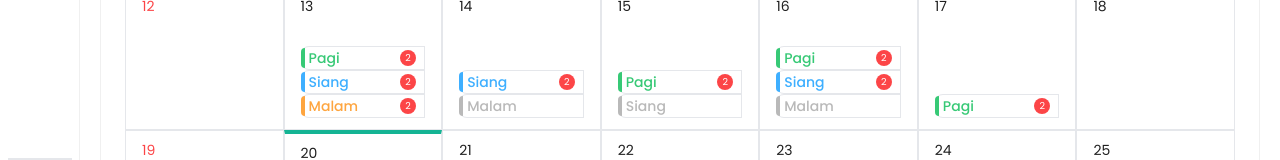
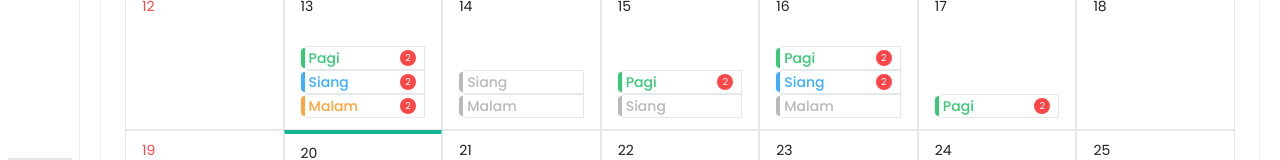
Before and after one commit to team-capstone-1/fe-repro-health, a React (Vite) app: page /jadwal-saya in a window 1280 px wide. Shown: the part 559-719 px from the top of the page. Built offline with nearby package versions, Linux system fonts and the light colour scheme.

Commit message:
feat : add get list data by date utils, and set to detail schedule

```diff
--- /dev/null
+++ b/src/utils/GetListData.js
@@ -0,0 +1,8 @@
+import { Response } from "@/views/app-views/my-schedule/constant/my-schedule";
+
+export function getListDataByDate(targetDate) {
+  const data = Response?.data;
+
+  const targetData = data.find((item) => item.date === targetDate);
+  return targetData ? targetData.listData : null;
+}
--- a/src/utils/MapListData.js
+++ b/src/utils/MapListData.js
@@ -1,5 +1,5 @@
 export const formatStrDayJs = (date) => {
-  return date.format("DD-MM-YYYY");
+  return date?.format("DD-MM-YYYY");
 };
 export const mapListData = (data, eventDate) => {
   const event = {};
--- a/src/views/app-views/my-schedule/components/DetailSchedule.jsx
+++ b/src/views/app-views/my-schedule/components/DetailSchedule.jsx
@@ -1,7 +1,10 @@
-import { useState } from "react";
+import { useEffect, useState } from "react";
 import { Badge, Button, Collapse, Drawer, Flex, Switch, Tooltip } from "antd";
 import { months } from "@/utils/GenerateDate";
 import { FiInfo } from "react-icons/fi";
+import { formatStrDayJs } from "@/utils/MapListData";
+import { getListDataByDate } from "@/utils/GetListData";
+
 import ModalConfirmSchedule from "@/components/shared-components/ModalConfirmSchedule";
 
 const ListAppointment = () => {
@@ -89,10 +92,15 @@ export default function DrawerDetailSchedule({
 const DrawerContent = ({ handleOpenDrawer, selectedDate }) => {
   const [isShow, setIsShow] = useState(false);
 
+  const strDate = formatStrDayJs(selectedDate);
+
+  const listData = getListDataByDate(strDate);
+
   const handleOpenModal = () => {
     setIsShow((prev) => !prev);
     handleOpenDrawer();
   };
+
   const text = (
     <span className="text-black">
       Anda hanya dapat mengubah jadwal dari hari yang akan datang
@@ -105,11 +113,147 @@ const DrawerContent = ({ handleOpenDrawer, selectedDate }) => {
     borderRadius: 5,
     border: "none",
   };
+
   const textDate = (
     <span>
       {selectedDate.date()} {months[selectedDate.month()]} {selectedDate.year()}
     </span>
   );
+
+  const Morning = () => {
+    const [isChecked, setIsChecked] = useState(true);
+
+    const handleCheck = () => {
+      setIsChecked((prev) => !prev);
+    };
+
+    const CheckType = () => {
+      if (listData === null) {
+        setIsChecked(false);
+      } else if (
+        listData[0]?.type === "Masuk" &&
+        listData[0]?.content === "Pagi"
+      ) {
+        setIsChecked(true);
+      } else if (listData[0]?.type === "Libur") {
+        setIsChecked(false);
+      } else {
+        setIsChecked(false);
+      }
+    };
+
+    useEffect(() => {
+      CheckType();
+    }, []);
+
+    const onChange = (checked) => {
+      handleCheck();
+      console.log(`switch to ${checked}`);
+    };
+    return (
+      <>
+        <Flex justify="space-between" align="center">
+          <div>
+            <h6 className="text-base font-semibold">Pagi</h6>
+            <p>08.00 - 11.00</p>
+          </div>
+          <div>
+            <Switch
+              checked={isChecked}
+              onChange={onChange}
+              className={`${isChecked ? "bg-green-500" : "bg-grey-300"}`}
+            />
+          </div>
+        </Flex>
+      </>
+    );
+  };
+
+  const Noon = () => {
+    const [isChecked, setIsChecked] = useState(true);
+
+    const CheckType = () => {
+      if (listData === null) {
+        setIsChecked(false);
+      } else if (
+        (listData[1]?.type === "Masuk" && listData[1]?.content === "Siang") ||
+        (listData[0]?.type === "Masuk" && listData[0]?.content === "Siang")
+      ) {
+        setIsChecked(true);
+      } else if (listData[0]?.type === "Libur") {
+        setIsChecked(false);
+      } else {
+        setIsChecked(false);
+      }
+    };
+
+    useEffect(() => {
+      CheckType();
+    }, []);
+
+    const onChange = (checked) => {
+      setIsChecked((prev) => !prev);
+      console.log(`switch to ${checked}`);
+    };
+    return (
+      <Flex justify="space-between" align="center">
+        <div>
+          <h6 className="text-base font-semibold">Siang</h6>
+          <p>13.00 - 15.30</p>
+        </div>
+        <div>
+          <Switch
+            checked={isChecked}
+            onChange={onChange}
+            className={`${isChecked ? "bg-green-500" : "bg-grey-300"}`}
+          />
+        </div>
+      </Flex>
+    );
+  };
+
+  const Night = () => {
+    const [isChecked, setIsChecked] = useState(true);
+
+    const CheckType = () => {
+      if (listData === null) {
+        setIsChecked(false);
+      } else if (
+        (listData[1]?.type === "Masuk" && listData[1]?.content === "Malam") ||
+        (listData[2]?.type === "Masuk" && listData[2]?.content === "Malam")
+      ) {
+        setIsChecked(true);
+      } else if (listData[0]?.type === "Libur") {
+        setIsChecked(false);
+      } else {
+        setIsChecked(false);
+      }
+    };
+
+    useEffect(() => {
+      CheckType();
+    }, []);
+
+    const onChange = (checked) => {
+      setIsChecked((prev) => !prev);
+      console.log(`switch to ${checked}`);
+    };
+    return (
+      <Flex justify="space-between" align="center">
+        <div>
+          <h6 className="text-base font-semibold">Malam</h6>
+          <p>18.30 - 20.30</p>
+        </div>
+        <div>
+          <Switch
+            checked={isChecked}
+            onChange={onChange}
+            className={`${isChecked ? "bg-green-500" : "bg-grey-300"}`}
+          />
+        </div>
+      </Flex>
+    );
+  };
 
   return (
     <div id="drawer-content" className="flex flex-col gap-4 overflow-hidden">
@@ -162,75 +306,3 @@ const DrawerContent = ({ handleOpenDrawer, selectedDate }) => {
     </div>
   );
 };
-
-const Morning = () => {
-  const [isChecked, setIsChecked] = useState(true);
-
-  const onChange = (checked) => {
-    setIsChecked((prev) => !prev);
-    console.log(`switch to ${checked}`);
-  };
-  return (
-    <Flex justify="space-between" align="center">
-      <div>
-        <h6 className="text-base font-semibold">Pagi</h6>
-        <p>08.00 - 11.00</p>
-      </div>
-      <div>
-        <Switch
-          checked={isChecked}
-          onChange={onChange}
-          className={`${isChecked ? "bg-green-500" : "bg-grey-300"}`}
-        />
-      </div>
-    </Flex>
-  );
-};
-
-const Noon = () => {
-  const [isChecked, setIsChecked] = useState(true);
-
-  const onChange = (checked) => {
-    setIsChecked((prev) => !prev);
-    console.log(`switch to ${checked}`);
-  };
-  return (
-    <Flex justify="space-between" align="center">
-      <div>
-        <h6 className="text-base font-semibold">Siang</h6>
-        <p>13.00 - 15.30</p>
-      </div>
-      <div>
-        <Switch
-          checked={isChecked}
-          onChange={onChange}
-          className={`${isChecked ? "bg-green-500" : "bg-grey-300"}`}
-        />
-      </div>
-    </Flex>
-  );
-};
-
-const Night = () => {
-  const [isChecked, setIsChecked] = useState(true);
-
-  const onChange = (checked) => {
-    setIsChecked((prev) => !prev);
-    console.log(`switch to ${checked}`);
-  };
-  return (
-    <Flex justify="space-between" align="center">
-      <div>
-        <h6 className="text-base font-semibold">Malam</h6>
-        <p>18.30 - 20.30</p>
-      </div>
-      <div>
-        <Switch
-          checked={isChecked}
-          onChange={onChange}
-          className={`${isChecked ? "bg-green-500" : "bg-grey-300"}`}
-        />
-      </div>
-    </Flex>
-  );
-};
--- /dev/null
+++ b/src/views/app-views/my-schedule/components/Indicator.jsx
@@ -0,0 +1,44 @@
+export const Indicator = ({ text, type }) => {
+  let textColor;
+  let bgColor;
+  if (type === "Masuk" && text === "Pagi") {
+    bgColor = "bg-positive";
+    textColor = "text-positive font-medium";
+  } else if (type === "Masuk" && text === "Siang") {
+    bgColor = "bg-link";
+    textColor = "text-link font-medium";
+  } else if (type === "Masuk" && text === "Malam") {
+    bgColor = "bg-warning";
+    textColor = "text-warning font-medium";
+  } else if (type === "Tidak Masuk") {
+    bgColor = "bg-grey-100";
+    textColor = "text-grey-100 font-medium";
+  } else {
+    bgColor = "bg-negative-25";
+    textColor = "text-negative font-medium";
+  }
+
+  return (
+    <>
+      {type === "Libur" ? (
+        <div
+          id="indicator-wrapper"
+          className={`flex rounded-sm px-2 text-start leading-5 ${bgColor} ${textColor}`}
+        >
+          {text}
+        </div>
+      ) : (
+        <div
+          id="indicator-wrapper"
+          className={`flex items-center justify-between gap-1 ${textColor}`}
+        >
+          <div
+            id="indicator-item"
+            className={`h-5 w-[0.25rem] rounded-bl-full rounded-tl-full ${bgColor}`}
+          ></div>
+          {text}
+        </div>
+      )}
+    </>
+  );
+};
--- a/src/views/app-views/my-schedule/components/MySchedule.jsx
+++ b/src/views/app-views/my-schedule/components/MySchedule.jsx
@@ -8,6 +8,7 @@ import { Response } from "@/views/app-views/my-schedule/constant/my-schedule";
 import { mapListData } from "@/utils/MapListData";
 
 import DetailSchedule from "./DetailSchedule";
+import { Indicator } from "./Indicator";
 
 export default function MySchedule() {
   const response = Response;
@@ -200,48 +201,3 @@ export default function MySchedule() {
     </section>
   );
 }
-
-const Indicator = ({ text, type }) => {
-  let textColor;
-  let bgColor;
-  if (type === "Masuk" && text === "Pagi") {
-    bgColor = "bg-positive";
-    textColor = "text-positive font-medium";
-  } else if (type === "Masuk" && text === "Siang") {
-    bgColor = "bg-link";
-    textColor = "text-link font-medium";
-  } else if (type === "Masuk" && text === "Malam") {
-    bgColor = "bg-warning";
-    textColor = "text-warning font-medium";
-  } else if (type === "Tidak Masuk") {
-    bgColor = "bg-grey-100";
-    textColor = "text-grey-100 font-medium";
-  } else {
-    bgColor = "bg-negative-25";
-    textColor = "text-negative font-medium";
-  }
-
-  return (
-    <>
-      {type === "Libur" ? (
-        <div
-          id="indicator-wrapper"
-          className={`flex rounded-sm px-2 text-start leading-5 ${bgColor} ${textColor}`}
-        >
-          {text}
-        </div>
-      ) : (
-        <div
-          id="indicator-wrapper"
-          className={`flex items-center justify-between gap-1 ${textColor}`}
-        >
-          <div
-            id="indicator-item"
-            className={`h-5 w-[0.25rem] rounded-bl-full rounded-tl-full ${bgColor}`}
-          ></div>
-          {text}
-        </div>
-      )}
-    </>
-  );
-};
--- a/src/views/app-views/my-schedule/constant/my-schedule/index.js
+++ b/src/views/app-views/my-schedule/constant/my-schedule/index.js
@@ -79,7 +79,7 @@ export const Response = {
     {
       date: "14-11-2023",
       listData: [
-        { type: "Masuk", content: "Siang", appointment: 2 },
+        { type: "Tidak Masuk", content: "Siang", appointment: 2 },
         { type: "Tidak Masuk", content: "Malam", appointment: 2 },
       ],
     },
```
